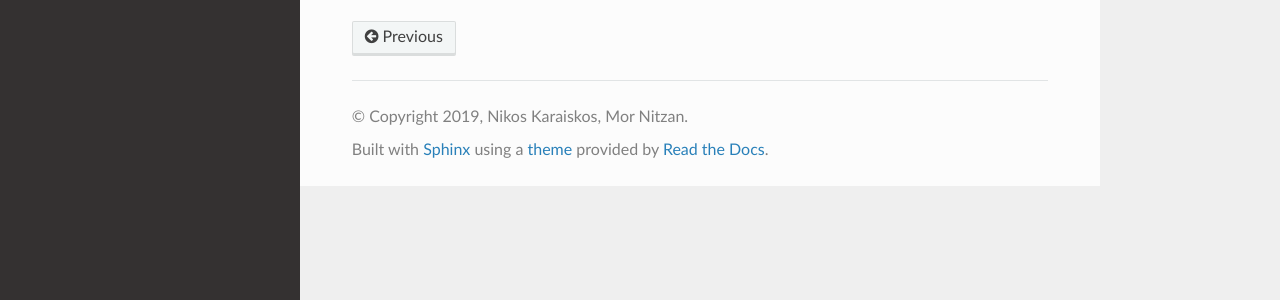
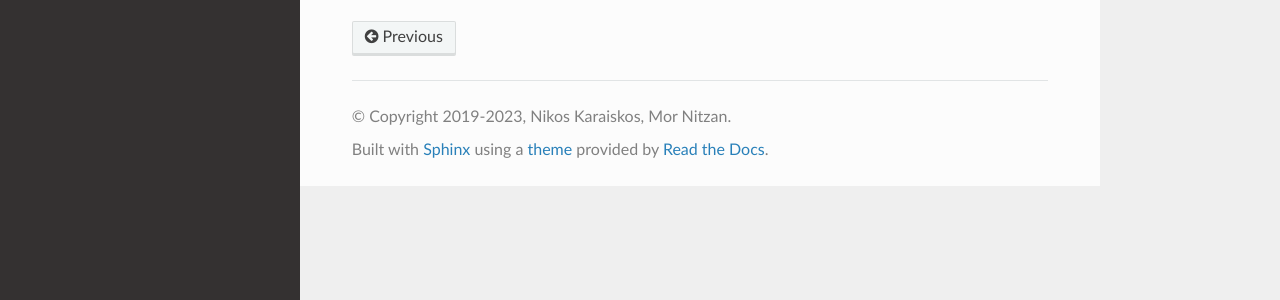
Before and after one commit to rajewsky-lab/novosparc, a Sphinx documentation site: the page built from docs/references.rst, in a window 1280 px wide. Shown: the part 357-657 px from the top of the page. Built offline with Sphinx 7.4.7 and the Read the Docs theme 2.0.0, drawn with Linux system fonts in a browser that asks for light colours.

Commit message:
Update conf.py

```diff
--- a/docs/conf.py
+++ b/docs/conf.py
@@ -35,7 +35,7 @@
 # -- Project information -----------------------------------------------------
 
 project = 'novosparc'
-copyright = '2019, Nikos Karaiskos, Mor Nitzan'
+copyright = '2019-2023, Nikos Karaiskos, Mor Nitzan'
 author = 'Nikos Karaiskos, Mor Nitzan'
 
 # The short X.Y version
```
